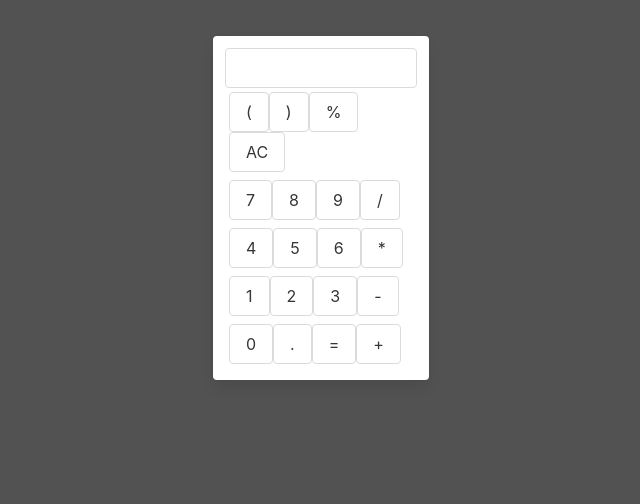
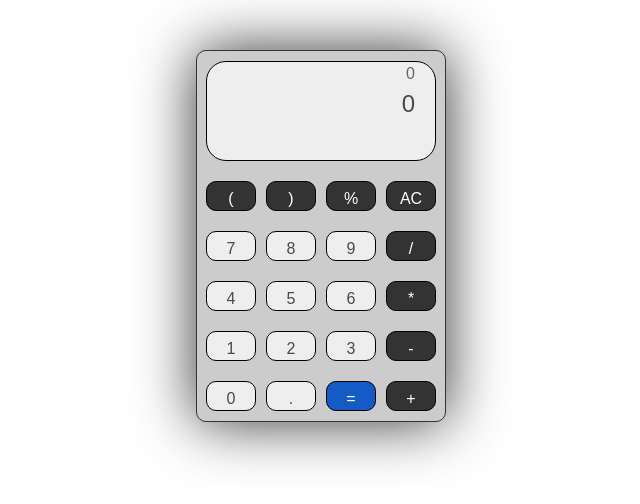
Before and after one commit to Joelle-Everaert/Calculator, a plain HTML site: page calculator.html in a window 1280 px wide. Shown: the whole page, without its empty margins (319-959 px from the left). Drawn offline with nearby package versions, Linux system fonts and the light colour scheme.

Commit message:
modification total html/CSS et JS -> grid

```diff
--- a/calculator.html
+++ b/calculator.html
@@ -10,8 +10,8 @@
 <body>
 
 
-<script src="./script/generat calculator.js"></script>
-<script src="./script/calculator.js"></script>
+<script src="./script/generateCalculator.js"></script>
+
 
 
 </body>
--- a/script/generat calculator.js
+++ /dev/null
@@ -1,61 +0,0 @@
-const signs = [
-    ['(', ')', '%', 'AC'],
-    ['7', '8', '9', '/'],
-    ['4', '5', '6', '*'],
-    ['1', '2', '3', '-'],
-    ['0', '.', '=', '+']
-]
-
-
-
-const container = document.createElement('main');
-container.className = 'container';
-
-const section = document.createElement('div');
-section.className = 'section';
-
-const columns = document.createElement('div');
-columns.className = 'columns is-centered';
-
-const card = document.createElement('div');
-card.className = 'card column is-one-fifth';
-
-const control = document.createElement('div');
-control.className = 'control';
-
-const input = document.createElement('input');
-input.className = 'input has-text-right';
-input.type = 'text';
-input.readOnly = true;
-
-
-control.appendChild(input);
-card.appendChild(control);
-
-const isCentered = document.createElement('div');
-isCentered.className = 'is-centered'
-
-// on crée une boucle dans laquelle on va créer nos div qui constitue nos colonnes
-// on appendchildera
-
-for (let i = 0; i < signs.length; i++) {
-    const div = document.createElement('div');
-    div.className = 'p-1'
-    // On cible notre array principal et les sous caté de notre array =i (boucle précédente)
-    for (let b = 0; b < signs[i].length; b++) {
-        const bouton = document.createElement('button')
-        bouton.className = 'button';
-        // on cible le contenu du tableau (signs) + l'index de i(tableau general) et b
-        bouton.textContent = signs[i][b];
-        div.appendChild(bouton); // on appendchild button a div!
-    }
-    isCentered.appendChild(div); //On doit lié div et notre div qui reprend les boutons
-}
-
-card.appendChild(isCentered);
-
-columns.appendChild(card);
-section.appendChild(columns);
-
-container.appendChild(section);
-document.body.appendChild(container);
--- /dev/null
+++ b/script/generateCalculator.js
@@ -0,0 +1,31 @@
+const signs = ['(', ')', '%', 'AC', '7', '8', '9', '/', '4', '5', '6', '*', '1', '2', '3', '-', '0', '.', '=', '+']
+
+
+const calculator = document.createElement('section')
+calculator.className = 'calculator';
+
+const ecran = document.createElement('div')
+ecran.className = 'ecran';
+
+const e1 = document.createElement('p');
+e1.className = 'e1';
+e1.textContent = '0';
+
+const e2 = document.createElement('p')
+e2.className = 'e2';
+e2.textContent = '0';
+console.log(e2)
+
+ecran.appendChild(e2);
+ecran.appendChild(e1);
+calculator.appendChild(ecran)
+
+console.log(ecran)
+for (let i = 0; i < signs.length; i++) {
+    const btn = document.createElement('div');
+    btn.className = 'btn';
+    btn.textContent = signs[i];
+    calculator.appendChild(btn)
+}
+
+document.body.appendChild(calculator)
--- a/style.css
+++ b/style.css
@@ -1,8 +1,65 @@
-html{
-    height: 100%;
+body {
+    font-family: Arial, Helvetica, sans-serif;
 }
 
-body{
-    background-color: rgb(82, 82, 82);
-    height: 100vh;
+.calculator {
+    width: 250px;
+    margin: 50px auto 0 auto;
+    display: grid;
+    grid-template-columns: repeat(4, 50px);
+    grid-template-rows: minmax(100px, auto) repeat(5, 30px);
+    grid-column-gap: 10px;
+    grid-row-gap: 20px;
+    justify-content: center;
+    align-content: center;
+    padding: 10px 0;
+    border: 1px solid #333;
+    border-radius: 10px;
+    box-shadow: 0 0 60px #333;
+    background-color: #ccc;
 }
+
+.ecran {
+    grid-column: 1 /  span 4;
+    text-align: right;
+    padding-right: 20px;
+    font-size: 30px;
+    border: 1px solid black;
+    border-radius: 20px;
+    background-color: #eee;
+}
+
+.e1 {
+    font-size: 24px;
+}
+
+.e2 {
+    font-size: 16px;
+    color: #666;
+}
+
+.btn {
+    border: 1px solid black;
+    border-radius: 10px;
+    padding: 5px;
+    text-align: center;
+    cursor: pointer;
+    background-color: #eee;
+}
+
+.btn:nth-child(2),
+.btn:nth-child(3),
+.btn:nth-child(4),
+.btn:nth-child(5),
+.btn:nth-child(9),
+.btn:nth-child(13),
+.btn:nth-child(17),
+.btn:nth-child(21) {
+    background-color: #333;
+    color: #fff;
+}
+
+.btn:nth-child(20) {
+    background-color: #145bc5;
+    color: #fff;
+}
```
